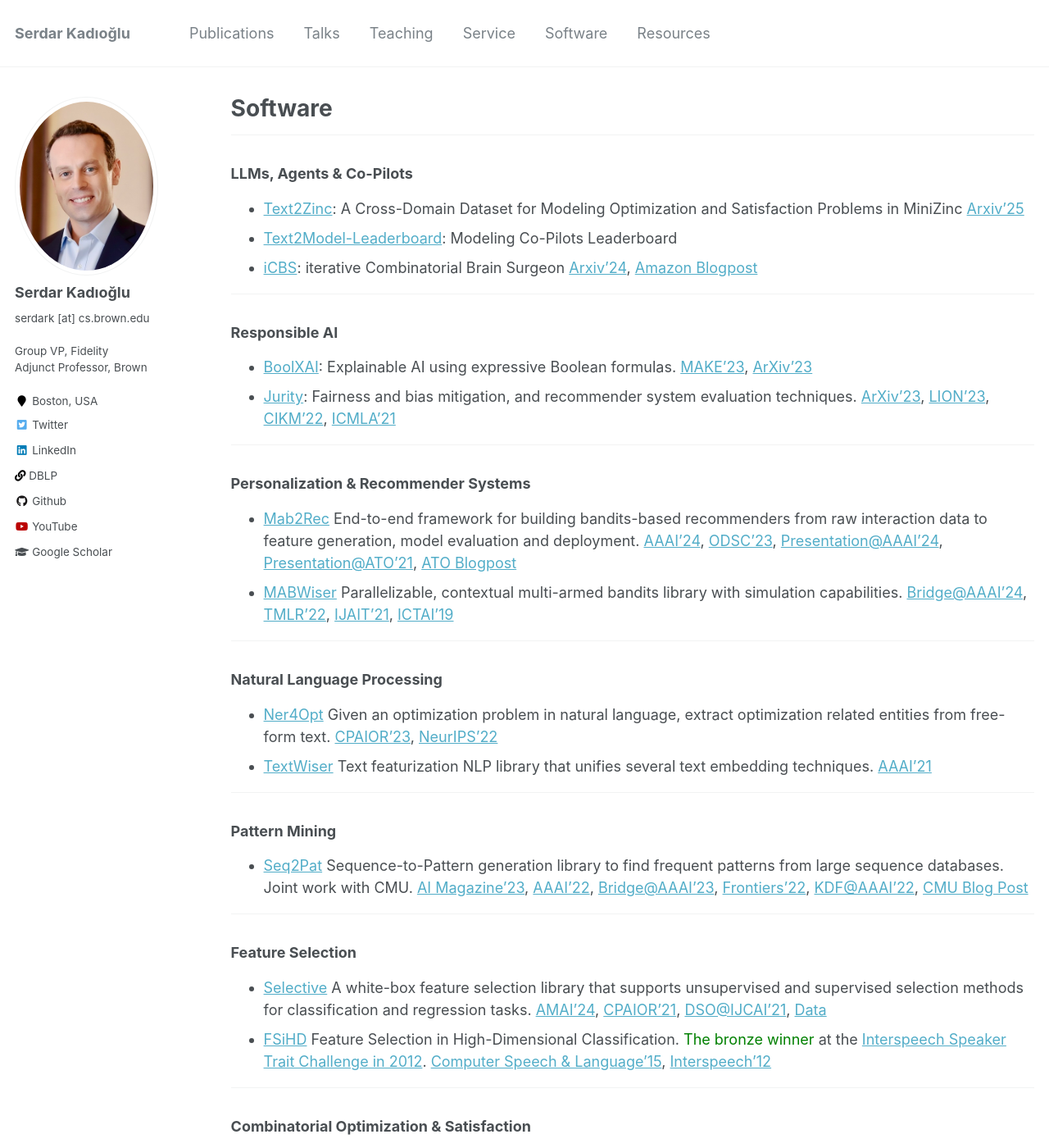
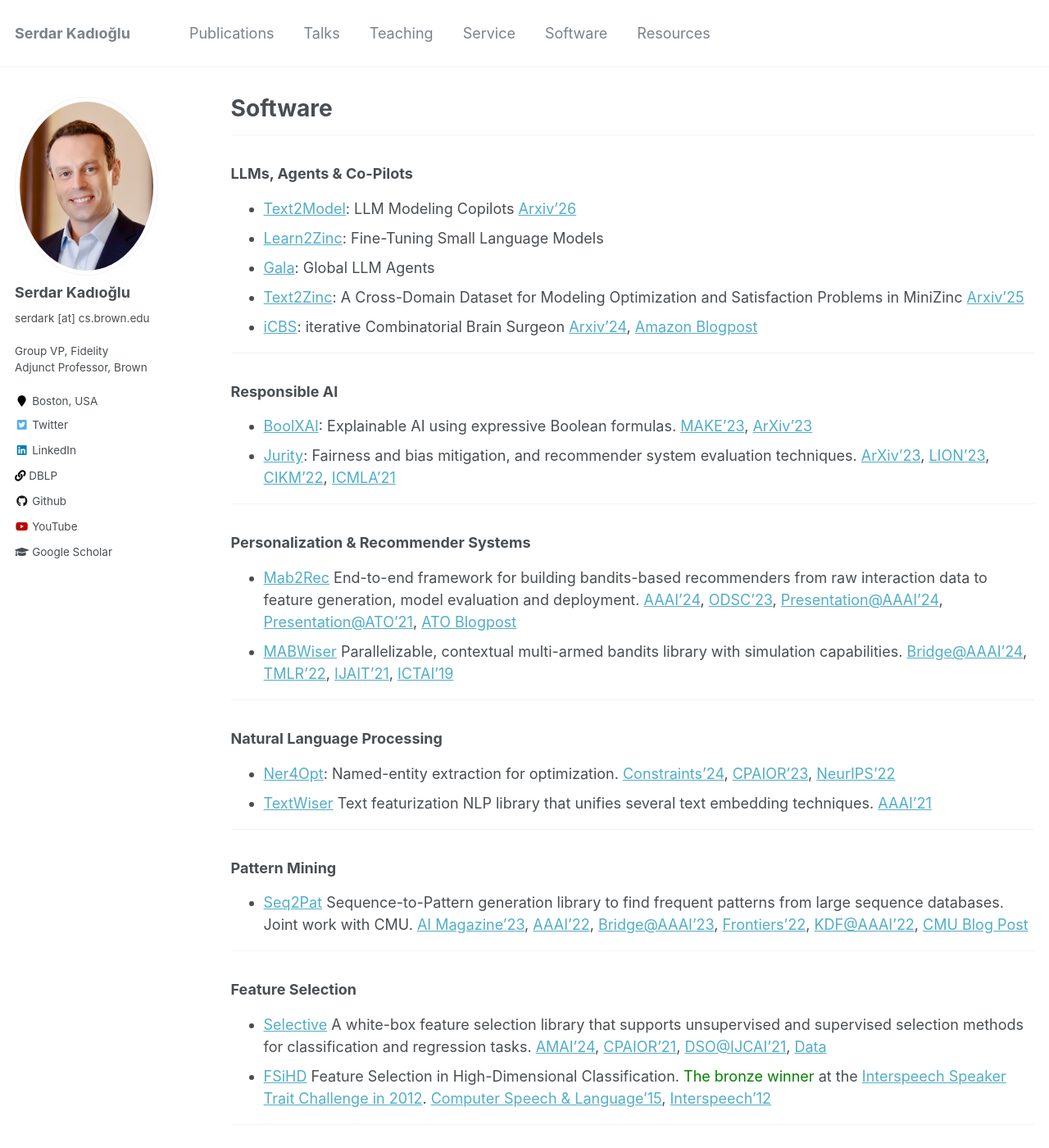
Before and after one commit to skadio/skadio.github.io, a Jekyll site: the page built from _pages/software.md, in a window 1280 px wide and 1400 px high. Shown: the whole window at 82% size. Built offline with Jekyll 4.4.1, drawn with Linux system fonts in a browser that asks for light colours.

Commit message:
Update software.md

```diff
--- a/_pages/software.md
+++ b/_pages/software.md
@@ -8,8 +8,10 @@ author_profile: true
 ---
 
 ### LLMs, Agents & Co-Pilots
-- [Text2Zinc](https://huggingface.co/datasets/skadio/text2zinc): A Cross-Domain Dataset for Modeling Optimization and Satisfaction Problems in MiniZinc [Arxiv'25](https://arxiv.org/abs/2503.10642)
-- [Text2Model-Leaderboard](https://huggingface.co/spaces/skadio/text2model-leaderboard): Modeling Co-Pilots Leaderboard
+- [Text2Model](https://skadio.github.io/text2model/): LLM Modeling Copilots [Arxiv'26](https://arxiv.org/abs/2604.12955)
+- [Learn2Zinc](https://skadio.github.io/text2model/#learn2zinc): Fine-Tuning Small Language Models
+- [Gala](https://skadio.github.io/text2model/#gala): Global LLM Agents
+- [Text2Zinc](https://skadio.github.io/text2model/#text2zinc): A Cross-Domain Dataset for Modeling Optimization and Satisfaction Problems in MiniZinc [Arxiv'25](https://arxiv.org/abs/2503.10642)
 - [iCBS](https://github.com/amazon-science/icbs): iterative Combinatorial Brain Surgeon [Arxiv'24](https://arxiv.org/abs/2411.17796), [Amazon Blogpost](https://aws.amazon.com/blogs/quantum-computing/quantum-amenable-pruning-of-large-language-models-and-large-vision-models-using-block-coordinate-descent/)
 
 ---
@@ -30,7 +32,7 @@ author_profile: true
 
 ### Natural Language Processing
 
-- [Ner4Opt](https://github.com/skadio/ner4opt) Given an optimization problem in natural language, extract optimization related entities from free-form text. [CPAIOR'23](https://github.com/skadio/ner4opt/blob/main/docs/%5BCPAIOR%202023%5D%20Ner4Opt%20Paper.pdf), [NeurIPS'22](https://github.com/skadio/ner4opt/blob/main/docs/%5BNeurIPS%202022%5D%20Ner4Opt%20Poster.pdf)
+- [Ner4Opt](https://skadio.github.io/text2model/#ner4opt): Named-entity extraction for optimization. [Constraints'24](https://link.springer.com/article/10.1007/s10601-024-09376-5), [CPAIOR'23](https://github.com/skadio/ner4opt/blob/main/docs/%5BCPAIOR%202023%5D%20Ner4Opt%20Paper.pdf), [NeurIPS'22](https://github.com/skadio/ner4opt/blob/main/docs/%5BNeurIPS%202022%5D%20Ner4Opt%20Poster.pdf)
 - [TextWiser](https://github.com/fidelity/textwiser) Text featurization NLP library that unifies several text embedding techniques. [AAAI'21](https://ojs.aaai.org/index.php/AAAI/article/view/17814)
 
 ---
@@ -49,7 +51,7 @@ author_profile: true
 ---
 
 ### Combinatorial Optimization & Satisfaction
-- [Balans: Bandit-based Adaptive Large-Neighborhood Search](https://github.com/skadio/balans) Meta solver for mixed-integer programming problems using online learning
+- [Balans: Bandit-based Adaptive Large-Neighborhood Search](https://coin-or.github.io/balans/) Meta solver for mixed-integer programming problems using online learning
 - [Explorateur: State-Space-Search](https://github.com/skadio/explorateur)
 - [PathFinder: CP Decomposition for Capacitated Vehicle Routing with Time-Windows (CVRP-TW)](https://github.com/skadio/pathfinder) <span style="color:green">This solver was a finalist of the 2018 AIMMS/MOPTA Modelling Competition</span> Constraint programming based decomposition approach to solve a realistic variant of the vehicle routing problem. [AIMMS'18](https://arxiv.org/pdf/2106.16176.pdf), [Brown News](https://awards.cs.brown.edu/2021/08/11/brown-cs-team-takes-third-place-thirteenth-modeling-and-optimization-competition/)
 - [3S: Satisfiability Solver Selector](https://sites.google.com/site/yurimalitsky/downloads). <span style="color:green">This solver won 2 gold and 7 medals in total</span> at the [International SAT Solver Competition in 2011](http://www.satcompetition.org/). [CP'11](https://link.springer.com/chapter/10.1007%2F978-3-642-23786-7_35), [SAT'11](http://link.springer.com/chapter/10.1007%2F978-3-642-21581-0_33)
```
